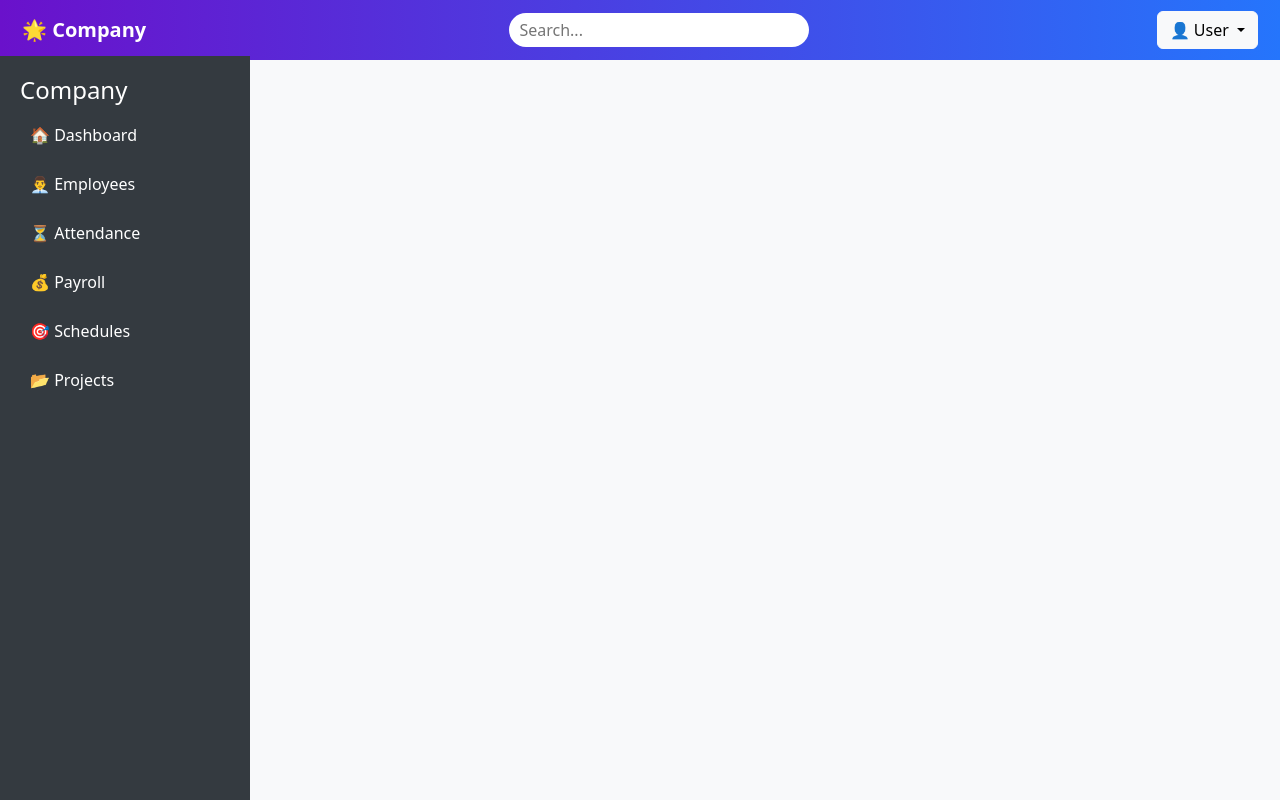
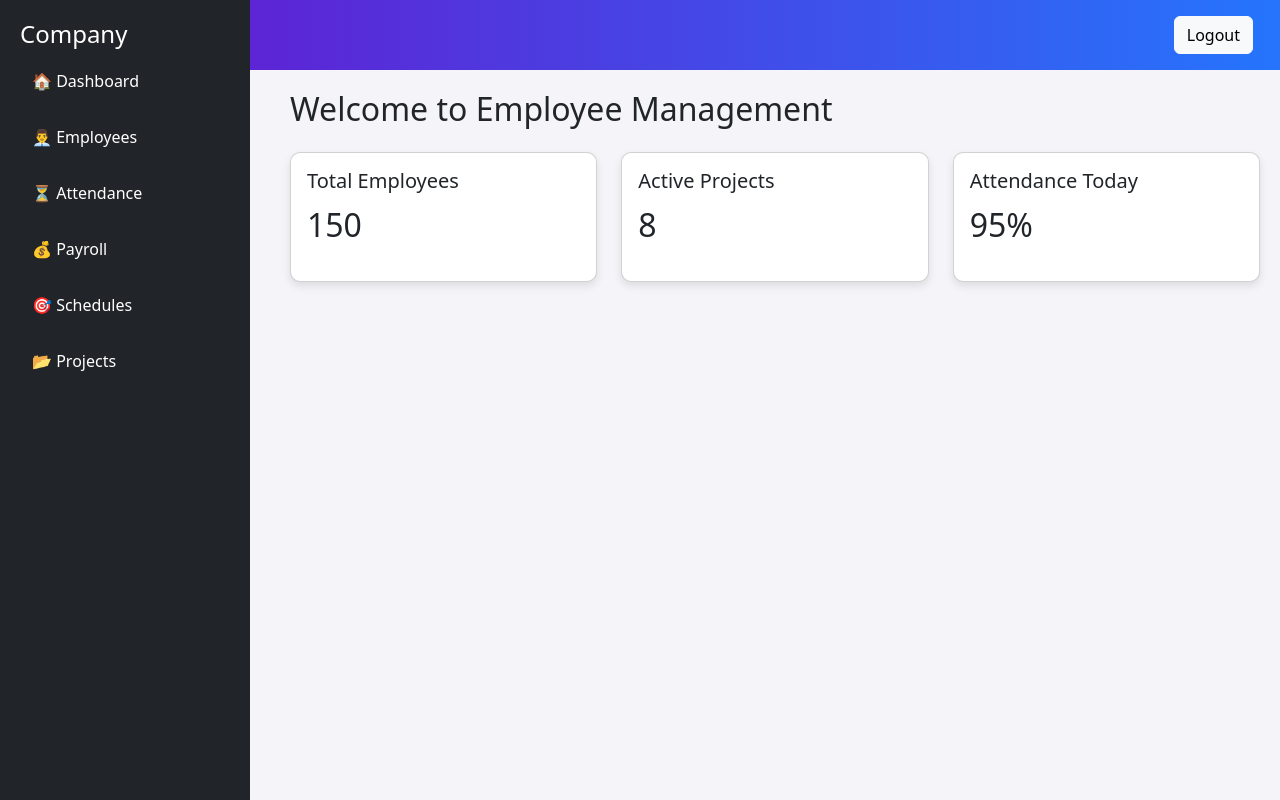
Before and after one commit to BleonaRe/Employee, a Django app: template employeeSystem/templates/employeeSystem/home.html in a window 1280 px wide. Run offline with Django 5.2, Linux system fonts and the light colour scheme; the template is opened without the code that fills it, so the values that code supplies are empty.

Commit message:
Function of LogOut DONE

```diff
--- a/app/urls.py
+++ b/app/urls.py
@@ -39,7 +39,8 @@ schema_view = get_schema_view(
 )
 
 urlpatterns = [
-    path('', views.login_view, name='login'),  # Tash login është rruga kryesore!
+    path('', views.login_view, name='login'),
+     path('logout/', views.logout_view, name='logout'), # Tash login është rruga kryesore!
     path('home/', views.home, name='home'),  # Pas login-it, do shkojmë te home
     path('register/', views.register_view, name='register'),
     path("admin/", admin.site.urls),
--- a/employeeSystem/templates/employeeSystem/home.html
+++ b/employeeSystem/templates/employeeSystem/home.html
@@ -1,3 +1,4 @@
+
 <!DOCTYPE html>
 <html lang="en">
 <head>
@@ -6,25 +7,25 @@
     <title>Employee Management</title>
     <link href="https://cdn.jsdelivr.net/npm/bootstrap@5.3.0/dist/css/bootstrap.min.css" rel="stylesheet">
     <style>
-
         body {
-            background-color: #f8f9fa;
+            background-color: #f4f4f9;
         }
         .sidebar {
             width: 250px;
             height: 100vh;
-            background: #343a40;
+            background: #212529;
             color: white;
             position: fixed;
             padding: 20px;
-            top: 56px; /* Navbar height */
+            top: 0;
+            left: 0;
         }
         .sidebar a {
             color: white;
             text-decoration: none;
             display: block;
-            padding: 10px;
-            margin-bottom: 5px;
+            padding: 12px;
+            margin-bottom: 8px;
             border-radius: 5px;
         }
         .sidebar a:hover {
@@ -33,38 +34,22 @@
         .content {
             margin-left: 270px;
             padding: 20px;
-            margin-top: 80px;
-        }
-        .header {
-            background: linear-gradient(90deg, #6a11cb, #2575fc);
-            color: white;
-            padding: 15px;
-            border-radius: 10px;
-            display: flex;
-            justify-content: space-between;
-            align-items: center;
-        }
-        .btn-purple {
-            background-color: #6a11cb;
-            color: white;
-            border: none;
-        }
-        .btn-purple:hover {
-            background-color: #5710a3;
         }
         .navbar {
             background: linear-gradient(90deg, #6a11cb, #2575fc);
-            padding: 10px;
+            padding: 15px;
         }
         .navbar-brand {
             color: white;
             font-weight: bold;
         }
-        .navbar .search-bar {
-            width: 300px;
-            border-radius: 20px;
-            padding: 5px 10px;
-            border: none;
+        .card-custom {
+            border-radius: 10px;
+            box-shadow: 0 4px 8px rgba(0,0,0,0.1);
+            transition: transform 0.2s;
+        }
+        .card-custom:hover {
+            transform: translateY(-5px);
         }
     </style>
 </head>
@@ -73,20 +58,9 @@
     <!-- Navbar -->
     <nav class="navbar navbar-expand-lg">
         <div class="container-fluid">
-            <a class="navbar-brand" href="#">🌟 Company</a>
-
-            <input type="text" class="search-bar" placeholder="Search...">
-
-            <div class="dropdown">
-                <button class="btn btn-light dropdown-toggle" type="button" data-bs-toggle="dropdown">
-                    👤 User
-                </button>
-                <ul class="dropdown-menu">
-                    <li><a class="dropdown-item" href="#">User Dashboard</a></li>
-                    <li><a class="dropdown-item" href="#">Admin Panel</a></li>
-                    <li><hr class="dropdown-divider"></li>
-                    <li><a class="dropdown-item" href="#">Logout</a></li>
-                </ul>
+            <a class="navbar-brand" href="#">🌟 Employee System</a>
+            <div>
+                <a href="{% url 'logout' %}" class="btn btn-light">Logout</a>
             </div>
         </div>
     </nav>
@@ -101,11 +75,29 @@
         <a href="#">🎯 Schedules</a>
         <a href="#">📂 Projects</a>
     </div>
-                </thead>
-                <tbody>
-                    <tr>
-                </tbody>
-            </table>
+
+    <!-- Main Content -->
+    <div class="content">
+        <h2 class="mb-4">Welcome to Employee Management</h2>
+        <div class="row">
+            <div class="col-md-4">
+                <div class="card card-custom p-3">
+                    <h5>Total Employees</h5>
+                    <p class="fs-2">150</p>
+                </div>
+            </div>
+            <div class="col-md-4">
+                <div class="card card-custom p-3">
+                    <h5>Active Projects</h5>
+                    <p class="fs-2">8</p>
+                </div>
+            </div>
+            <div class="col-md-4">
+                <div class="card card-custom p-3">
+                    <h5>Attendance Today</h5>
+                    <p class="fs-2">95%</p>
+                </div>
+            </div>
         </div>
     </div>
 
--- a/employeeSystem/views.py
+++ b/employeeSystem/views.py
@@ -85,3 +85,9 @@ class PerformanceReportViewSet(viewsets.ModelViewSet):
 class ScheduleViewSet(viewsets.ModelViewSet):
     queryset = Schedule.objects.all()
     serializer_class = ScheduleSerializer
+from django.contrib.auth import logout
+from django.shortcuts import redirect
+
+def logout_view(request):
+    logout(request)  # Ky do të kryejë logout
+    return redirect('login')  # Pas logout, përdoruesi drejtohet në faqen e login-it
```
